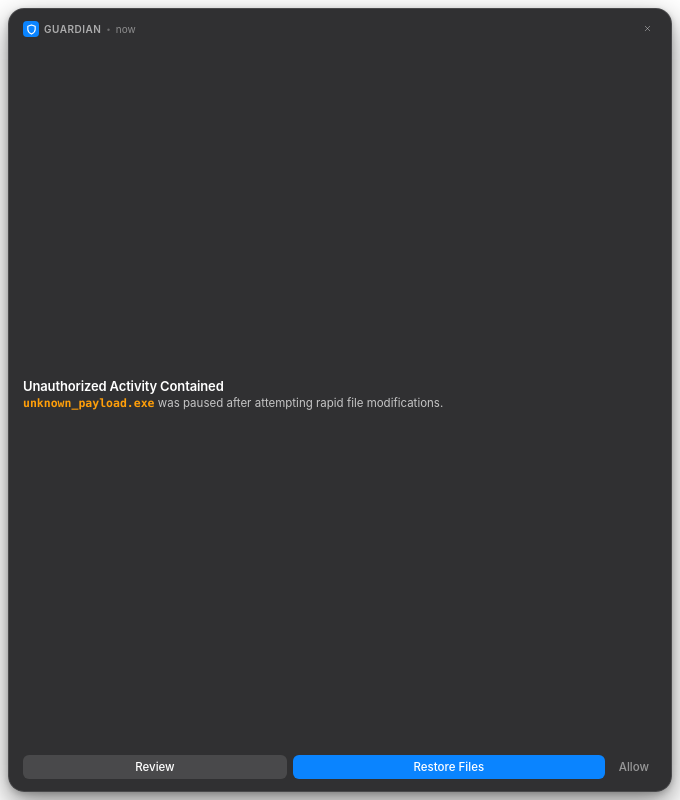
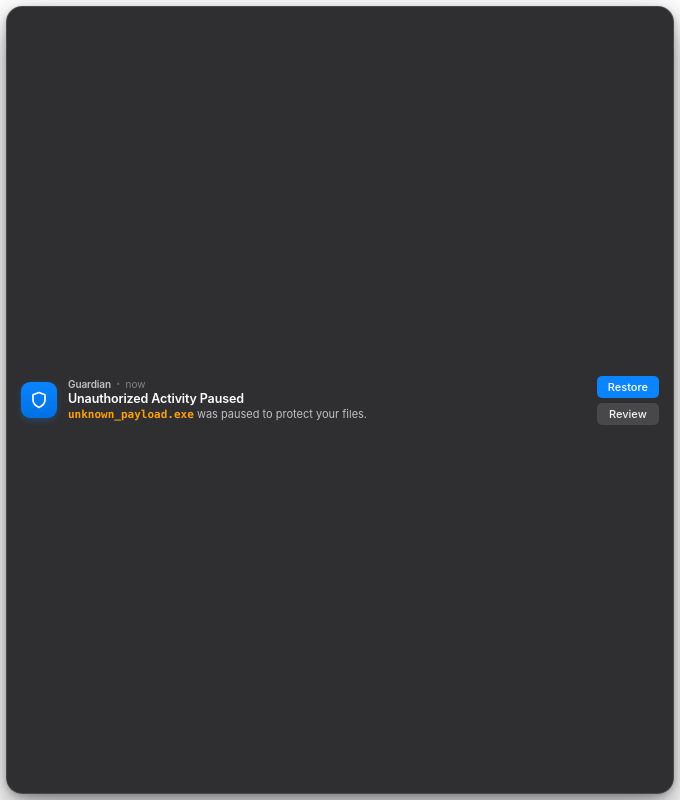
Before and after one commit to extonz/monitoring-system-beta, an Electron app: page src/renderer/popup.html in a window 680 px wide. Drawn offline with Linux system fonts and the light colour scheme; no server answers.

Commit message:
Redesign notification banner into authentic horizontal macOS Monterey/Sonoma banner

```diff
--- a/src/main/main.js
+++ b/src/main/main.js
@@ -63,11 +63,11 @@ function showToastPopup(incident) {
   const primaryDisplay = screen.getPrimaryDisplay();
   const { width, height } = primaryDisplay.workAreaSize;
 
-  const popupWidth = 360;
-  const popupHeight = 160;
+  const popupWidth = 380;
+  const popupHeight = 88;
   const margin = 16;
 
-  // Position at bottom-right corner just above Windows taskbar (macOS notification style)
+  // Position at bottom-right corner just above taskbar (authentic macOS banner style)
   const x = Math.round(width - popupWidth - margin);
   const y = Math.round(height - popupHeight - margin);
 
--- a/src/renderer/popup.css
+++ b/src/renderer/popup.css
@@ -1,3 +1,8 @@
+/* =========================================================
+   Guardian — Authentic Apple macOS Notification Banner
+   Designed to match macOS Monterey / Sonoma / Sequoia.
+   ========================================================= */
+
 * {
   box-sizing: border-box;
   margin: 0;
@@ -14,29 +19,30 @@ body {
   display: flex;
   align-items: center;
   justify-content: center;
-  padding: 8px;
+  padding: 6px;
   -webkit-font-smoothing: antialiased;
 }
 
-.mac-toast-card {
+.mac-banner {
   width: 100%;
   height: 100%;
-  background: rgba(36, 36, 38, 0.94);
-  backdrop-filter: blur(32px) saturate(190%);
-  border: 1px solid rgba(255, 255, 255, 0.12);
-  box-shadow: 0 12px 30px rgba(0, 0, 0, 0.45), 0 2px 6px rgba(0, 0, 0, 0.2);
+  background: rgba(34, 34, 37, 0.94);
+  backdrop-filter: blur(40px) saturate(190%);
+  border: 1px solid rgba(255, 255, 255, 0.13);
+  box-shadow: 0 14px 34px rgba(0, 0, 0, 0.45), 0 2px 6px rgba(0, 0, 0, 0.2);
   border-radius: 16px;
-  padding: 12px 14px;
+  padding: 10px 14px;
   display: flex;
-  flex-direction: column;
-  justify-content: space-between;
-  animation: macSlideUp 0.2s cubic-bezier(0.16, 1, 0.3, 1);
+  align-items: center;
+  gap: 11px;
+  position: relative;
+  animation: bannerSlide 0.22s cubic-bezier(0.16, 1, 0.3, 1);
 }
 
-@keyframes macSlideUp {
+@keyframes bannerSlide {
   from {
     opacity: 0;
-    transform: translateY(10px) scale(0.98);
+    transform: translateY(8px) scale(0.985);
   }
   to {
     opacity: 1;
@@ -44,130 +50,154 @@ body {
   }
 }
 
-.mac-toast-header {
+/* Close button appearing on hover in top-left or top-right */
+.banner-close {
+  position: absolute;
+  top: 7px;
+  right: 8px;
+  width: 16px;
+  height: 16px;
+  border-radius: 50%;
+  background: rgba(255, 255, 255, 0.12);
+  border: none;
+  color: rgba(255, 255, 255, 0.6);
+  cursor: pointer;
   display: flex;
   align-items: center;
-  justify-content: space-between;
+  justify-content: center;
+  opacity: 0;
+  transition: opacity 0.15s ease, background 0.15s ease;
+  z-index: 5;
 }
 
-.mac-toast-app {
+.mac-banner:hover .banner-close {
+  opacity: 1;
+}
+
+.banner-close:hover {
+  background: rgba(255, 255, 255, 0.25);
+  color: #ffffff;
+}
+
+/* Left: macOS Squircle App Icon */
+.banner-icon-col {
+  flex-shrink: 0;
+}
+
+.mac-squircle-icon {
+  width: 36px;
+  height: 36px;
+  border-radius: 9px;
+  background: linear-gradient(180deg, #0a84ff 0%, #0071e3 100%);
+  color: #ffffff;
+  display: flex;
+  align-items: center;
+  justify-content: center;
+  box-shadow: 0 2px 6px rgba(10, 132, 255, 0.3);
+}
+
+/* Middle: Content */
+.banner-content-col {
+  flex: 1;
+  min-width: 0; /* truncate text gracefully */
+  display: flex;
+  flex-direction: column;
+  justify-content: center;
+  gap: 1px;
+}
+
+.banner-meta {
   display: flex;
   align-items: center;
   gap: 5px;
+  font-size: 10px;
+  color: rgba(255, 255, 255, 0.5);
+  line-height: 1.2;
 }
 
-.mac-toast-icon {
-  width: 16px;
-  height: 16px;
-  border-radius: 4px;
-  background: #0a84ff;
-  color: white;
-  display: flex;
-  align-items: center;
-  justify-content: center;
+.banner-app-title {
+  font-weight: 600;
+  letter-spacing: -0.01em;
+  color: rgba(255, 255, 255, 0.7);
 }
 
-.mac-toast-appname {
-  font-size: 10px;
-  font-weight: 600;
-  letter-spacing: 0.05em;
-  color: rgba(255, 255, 255, 0.6);
+.banner-dot {
+  font-size: 8px;
+  opacity: 0.5;
 }
 
-.mac-toast-dot {
-  font-size: 8px;
-  color: rgba(255, 255, 255, 0.3);
+.banner-time {
+  opacity: 0.8;
 }
 
-.mac-toast-time {
-  font-size: 10px;
-  color: rgba(255, 255, 255, 0.45);
+.banner-title {
+  font-size: 12.5px;
+  font-weight: 600;
+  letter-spacing: -0.01em;
+  color: #ffffff;
+  white-space: nowrap;
+  overflow: hidden;
+  text-overflow: ellipsis;
 }
 
-.mac-toast-close {
-  background: transparent;
-  border: none;
-  color: rgba(255, 255, 255, 0.4);
-  font-size: 10px;
-  cursor: pointer;
-  padding: 2px 5px;
-  border-radius: 4px;
-  transition: all 0.12s ease;
+.banner-desc {
+  font-size: 11px;
+  color: rgba(255, 255, 255, 0.7);
+  white-space: nowrap;
+  overflow: hidden;
+  text-overflow: ellipsis;
+  line-height: 1.3;
 }
 
-.mac-toast-close:hover {
-  background: rgba(255, 255, 255, 0.1);
-  color: #ffffff;
-}
-
-.mac-toast-body {
-  margin: 4px 0 6px;
-}
-
-.mac-toast-title {
-  font-size: 13px;
-  font-weight: 600;
-  color: #ffffff;
-  letter-spacing: -0.01em;
-}
-
-.mac-toast-desc {
-  font-size: 11.5px;
-  color: rgba(255, 255, 255, 0.72);
-  margin-top: 2px;
-  line-height: 1.35;
-}
-
-.mac-toast-proc {
+.banner-proc {
   font-weight: 600;
   color: #ff9f0a;
   font-family: ui-monospace, Menlo, Consolas, monospace;
 }
 
-.mac-toast-actions {
+/* Right: macOS Action Buttons Stack */
+.banner-actions-col {
   display: flex;
-  align-items: center;
-  gap: 6px;
+  flex-direction: column;
+  gap: 5px;
+  flex-shrink: 0;
 }
 
-.mac-toast-btn {
+.mac-pill-btn {
   font-family: inherit;
-  font-size: 11.5px;
+  font-size: 11px;
   font-weight: 500;
-  padding: 5px 12px;
-  border-radius: 6px;
+  padding: 4px 11px;
+  border-radius: 5px;
   border: none;
   cursor: pointer;
-  transition: all 0.12s ease;
+  transition: all 0.12s cubic-bezier(0.2, 0, 0, 1);
   text-align: center;
+  min-width: 58px;
 }
 
-.mac-toast-btn.primary {
+.mac-pill-btn.primary {
   background: #0a84ff;
-  color: white;
-  flex: 1.2;
+  color: #ffffff;
 }
 
-.mac-toast-btn.primary:hover {
+.mac-pill-btn.primary:hover {
   background: #0071e3;
 }
 
-.mac-toast-btn.secondary {
-  background: rgba(255, 255, 255, 0.12);
-  color: #ffffff;
-  flex: 1;
+.mac-pill-btn.primary:active {
+  transform: scale(0.96);
 }
 
-.mac-toast-btn.secondary:hover {
+.mac-pill-btn.secondary {
+  background: rgba(255, 255, 255, 0.12);
+  color: #f5f5f7;
+}
+
+.mac-pill-btn.secondary:hover {
   background: rgba(255, 255, 255, 0.18);
 }
 
-.mac-toast-btn.tertiary {
-  background: transparent;
-  color: rgba(255, 255, 255, 0.5);
-  padding: 5px 8px;
+.mac-pill-btn.secondary:active {
+  transform: scale(0.96);
 }
-
-.mac-toast-btn.tertiary:hover {
-  color: #ffffff;
-}
--- a/src/renderer/popup.html
+++ b/src/renderer/popup.html
@@ -7,38 +7,44 @@
   <link rel="stylesheet" href="popup.css">
 </head>
 <body>
-  <div class="mac-toast-card" role="alertdialog" aria-labelledby="toast-title" aria-describedby="toast-msg">
-    <div class="mac-toast-header">
-      <div class="mac-toast-app">
-        <div class="mac-toast-icon" aria-hidden="true">
-          <svg width="11" height="11" viewBox="0 0 24 24" fill="none" stroke="currentColor" stroke-width="2.5" stroke-linecap="round" stroke-linejoin="round">
-            <path d="M12 22s8-4 8-10V5l-8-3-8 3v7c0 6 8 10 8 10z"/>
-          </svg>
-        </div>
-        <span class="mac-toast-appname">GUARDIAN</span>
-        <span class="mac-toast-dot" aria-hidden="true">•</span>
-        <span class="mac-toast-time">now</span>
+  <div class="mac-banner" role="alert" aria-live="assertive">
+
+    <!-- Dismiss Close Button -->
+    <button class="banner-close" id="btn-close" aria-label="Dismiss notification">
+      <svg width="8" height="8" viewBox="0 0 24 24" fill="none" stroke="currentColor" stroke-width="2.5" stroke-linecap="round" stroke-linejoin="round" aria-hidden="true">
+        <line x1="18" y1="6" x2="6" y2="18"></line>
+        <line x1="6" y1="6" x2="18" y2="18"></line>
+      </svg>
+    </button>
+
+    <!-- Left: macOS Squircle App Icon -->
+    <div class="banner-icon-col">
+      <div class="mac-squircle-icon" aria-hidden="true">
+        <svg width="18" height="18" viewBox="0 0 24 24" fill="none" stroke="currentColor" stroke-width="2.2" stroke-linecap="round" stroke-linejoin="round">
+          <path d="M12 22s8-4 8-10V5l-8-3-8 3v7c0 6 8 10 8 10z"/>
+        </svg>
       </div>
-      <button class="mac-toast-close" id="btn-close" title="Dismiss" aria-label="Dismiss notification">
-        <svg width="9" height="9" viewBox="0 0 24 24" fill="none" stroke="currentColor" stroke-width="2.5" stroke-linecap="round" stroke-linejoin="round" aria-hidden="true">
-          <line x1="18" y1="6" x2="6" y2="18"></line>
-          <line x1="6" y1="6" x2="18" y2="18"></line>
-        </svg>
-      </button>
     </div>
 
-    <div class="mac-toast-body">
-      <div class="mac-toast-title" id="toast-title">Unauthorized Activity Contained</div>
-      <p class="mac-toast-desc" id="toast-msg">
-        <span class="mac-toast-proc" id="toast-proc">unknown_payload.exe</span> was paused after attempting rapid file modifications.
-      </p>
+    <!-- Middle: Content -->
+    <div class="banner-content-col">
+      <div class="banner-meta">
+        <span class="banner-app-title">Guardian</span>
+        <span class="banner-dot">•</span>
+        <span class="banner-time">now</span>
+      </div>
+      <div class="banner-title" id="toast-title">Unauthorized Activity Paused</div>
+      <div class="banner-desc" id="toast-msg">
+        <span class="banner-proc" id="toast-proc">unknown_payload.exe</span> was paused to protect your files.
+      </div>
     </div>
 
-    <div class="mac-toast-actions">
-      <button class="mac-toast-btn secondary" id="btn-details" aria-label="Review incident details">Review</button>
-      <button class="mac-toast-btn primary" id="btn-recover" aria-label="Restore affected files">Restore Files</button>
-      <button class="mac-toast-btn tertiary" id="btn-allow" aria-label="Allow process to continue">Allow</button>
+    <!-- Right: macOS Action Stack -->
+    <div class="banner-actions-col">
+      <button class="mac-pill-btn primary" id="btn-recover" aria-label="Restore previous file states">Restore</button>
+      <button class="mac-pill-btn secondary" id="btn-details" aria-label="Review details in Guardian">Review</button>
     </div>
+
   </div>
 
   <script src="popup.js"></script>
--- a/src/renderer/popup.js
+++ b/src/renderer/popup.js
@@ -6,9 +6,8 @@ document.addEventListener('DOMContentLoaded', async () => {
   const btnClose = document.getElementById('btn-close');
   const btnDetails = document.getElementById('btn-details');
   const btnRecover = document.getElementById('btn-recover');
-  const btnAllow = document.getElementById('btn-allow');
 
-  // Load incident details
+  // Load active incident details
   try {
     const state = await api.getState();
     if (state && state.activeIncident) {
@@ -17,38 +16,39 @@ document.addEventListener('DOMContentLoaded', async () => {
         toastProc.textContent = inc.process.name;
       }
       if (inc.diff && inc.diff.totalChanges) {
-        toastMsg.innerHTML = `<span class="mac-toast-proc">${inc.process ? inc.process.name : 'A background process'}</span> was paused after attempting rapid modifications to ${inc.diff.totalChanges} files.`;
+        toastMsg.innerHTML = `<span class="banner-proc">${inc.process ? inc.process.name : 'Process'}</span> attempted ${inc.diff.totalChanges} unexpected changes.`;
       }
     }
   } catch (err) {
-    console.error('Failed loading incident into popup:', err);
+    console.error('Failed loading incident into notification banner:', err);
   }
 
+  if (btnClose) {
     btnClose.addEventListener('click', () => {
       window.close();
     });
+  }
 
+  if (btnDetails) {
     btnDetails.addEventListener('click', async () => {
-    await api.openMainWindow('incident');
+      await api.openMainWindow('incidents');
       window.close();
     });
+  }
 
+  if (btnRecover) {
     btnRecover.addEventListener('click', async () => {
       btnRecover.textContent = 'Restoring...';
       btnRecover.disabled = true;
       try {
         const res = await api.executeRecovery();
-      btnRecover.textContent = `${res.totalRestored} Files Restored`;
+        btnRecover.textContent = 'Restored';
         setTimeout(() => {
           window.close();
-      }, 1200);
+        }, 1100);
       } catch {
         btnRecover.textContent = 'Error';
       }
     });
-
-  btnAllow.addEventListener('click', async () => {
-    await api.allowActivity();
-    window.close();
+  }
 });
-});
```
Lines whose indentation alone changed are shown as unchanged.
